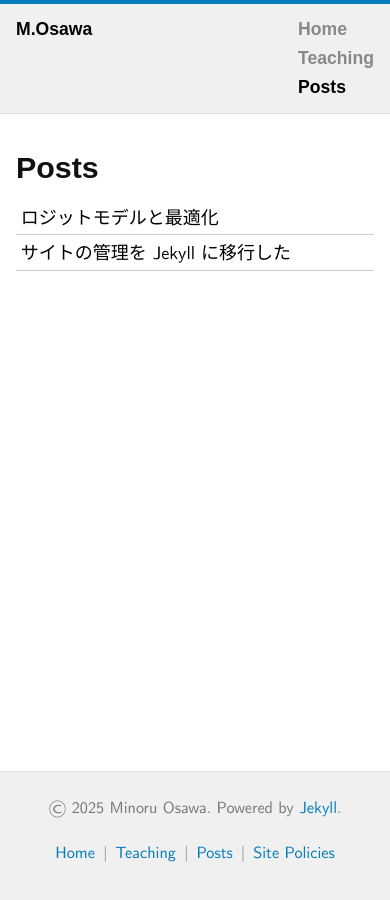
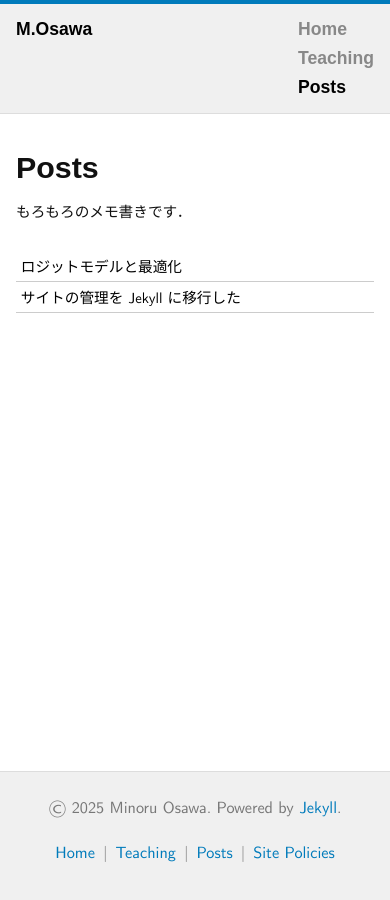
Before and after one commit to mino-osawa/mino-osawa.github.io, a Jekyll site: the page built from posts.markdown, in a window 390 px wide. Built offline with Jekyll 4.4.1, drawn with Linux system fonts in a browser that asks for light colours; some web fonts are replaced.

Commit message:
minor fixes

```diff
--- a/_posts/2025-05-29-post.markdown
+++ b/_posts/2025-05-29-post.markdown
@@ -2,7 +2,7 @@
 layout: post
 title: ロジットモデルと最適化
 running_head: Logit
-categories: RUMs
+categories: rum
 misc:
 ---
 
--- a/_sass/_fonts.scss
+++ b/_sass/_fonts.scss
@@ -53,3 +53,6 @@
 //     font-weight: normal;
 //     font-style: italic;
 // }
+
+$FSize-1: clamp(0.9rem, calc(0.829rem + 0.36vw), 1rem);
+$FSize-2: clamp(0.8rem, calc(0.6718rem + 0.6838vw), 1rem);
--- a/assets/css/main.scss
+++ b/assets/css/main.scss
@@ -126,6 +126,16 @@ p {
   width: 100%;
   max-width: 48rem; // または同様の制限幅
   margin: 0 auto;
+  @media (max-width: 768px) {
+      font-size: $FSize-1;
+  }
+}
+.posts-description {
+    margin: 0 0 2em 0;
+    text-align: center;
+    @media (max-width: 768px) {
+        text-align: left;
+    }
 }
 
 .posts-header {
--- a/posts.markdown
+++ b/posts.markdown
@@ -5,29 +5,31 @@ permalink: /posts/
 ---
 
 <div class="posts-container">
-    <h1 class="posts-header">Posts</h1>
+<h1 class="posts-header">Posts</h1>
 
-    <!-- 記事がもし増えてきたら追加する．
-    {% for category in site.categories %}
-    <h2 id="{{ category[0] | slugify }}" class="posts-header">{{ category[0] | capitalize }}</h2>
-    <ul>
-        {% assign posts = category[1] | sort: "date" | reverse %}
-        {% for post in posts %}
-        <li>
-        <a href="{{ post.url }}">{{ post.title }}</a> <time class="date">{{ post.date | date: "(%B %d, %Y)" }}</time>
-        </li>
-        {% endfor %}
-    </ul>
+<div class="posts-description">もろもろのメモ書きです．</div>
+
+<!-- 記事がもし増えてきたら追加する．
+{% for category in site.categories %}
+<h2 id="{{ category[0] | slugify }}" class="posts-header">{{ category[0] | capitalize }}</h2>
+<ul>
+    {% assign posts = category[1] | sort: "date" | reverse %}
+    {% for post in posts %}
+    <li>
+    <a href="{{ post.url }}">{{ post.title }}</a> <time class="date">{{ post.date | date: "(%B %d, %Y)" }}</time>
+    </li>
     {% endfor %}
+</ul>
+{% endfor %}
 
-    <h2 class="posts-header">All posts</h2>
-    -->
+<h2 class="posts-header">All posts</h2>
+-->
 
-    <ul class="posts">
-    {% for post in site.posts %}
-        <li>
-        <a href="{{ post.url }}">{{ post.title }}</a> <time class="date">{{ post.date | date: "%B %d, %Y" }}</time>
-        </li>
-    {% endfor %}
-    </ul>
+<ul class="posts">
+{% for post in site.posts %}
+    <li>
+    <a href="{{ post.url }}">{{ post.title }}</a> <time class="date">{{ post.date | date: "%B %d, %Y" }}</time>
+    </li>
+{% endfor %}
+</ul>
 </div>
```
Also changed, not shown: _data/category_labels.yml (added, +19 -0 lines).
